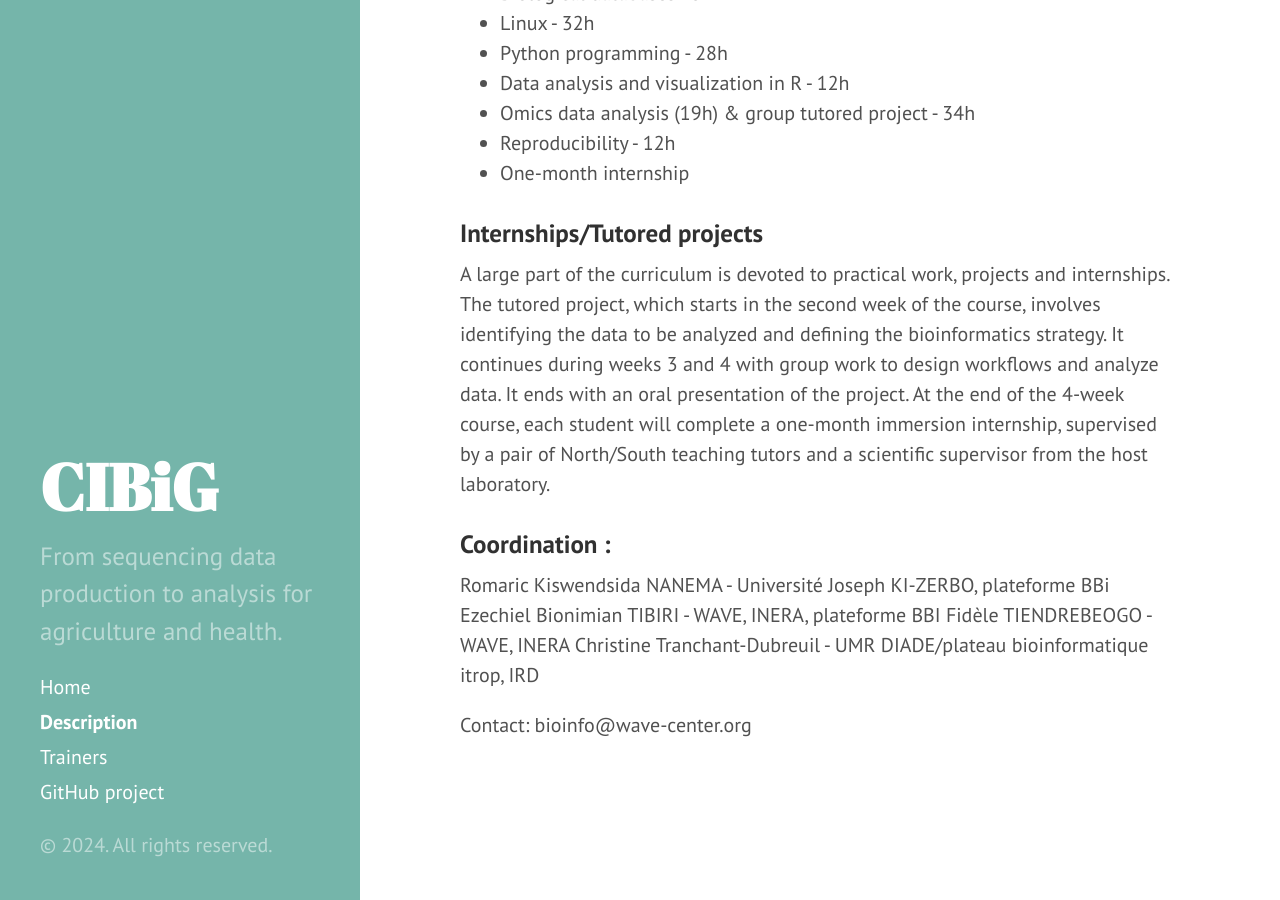
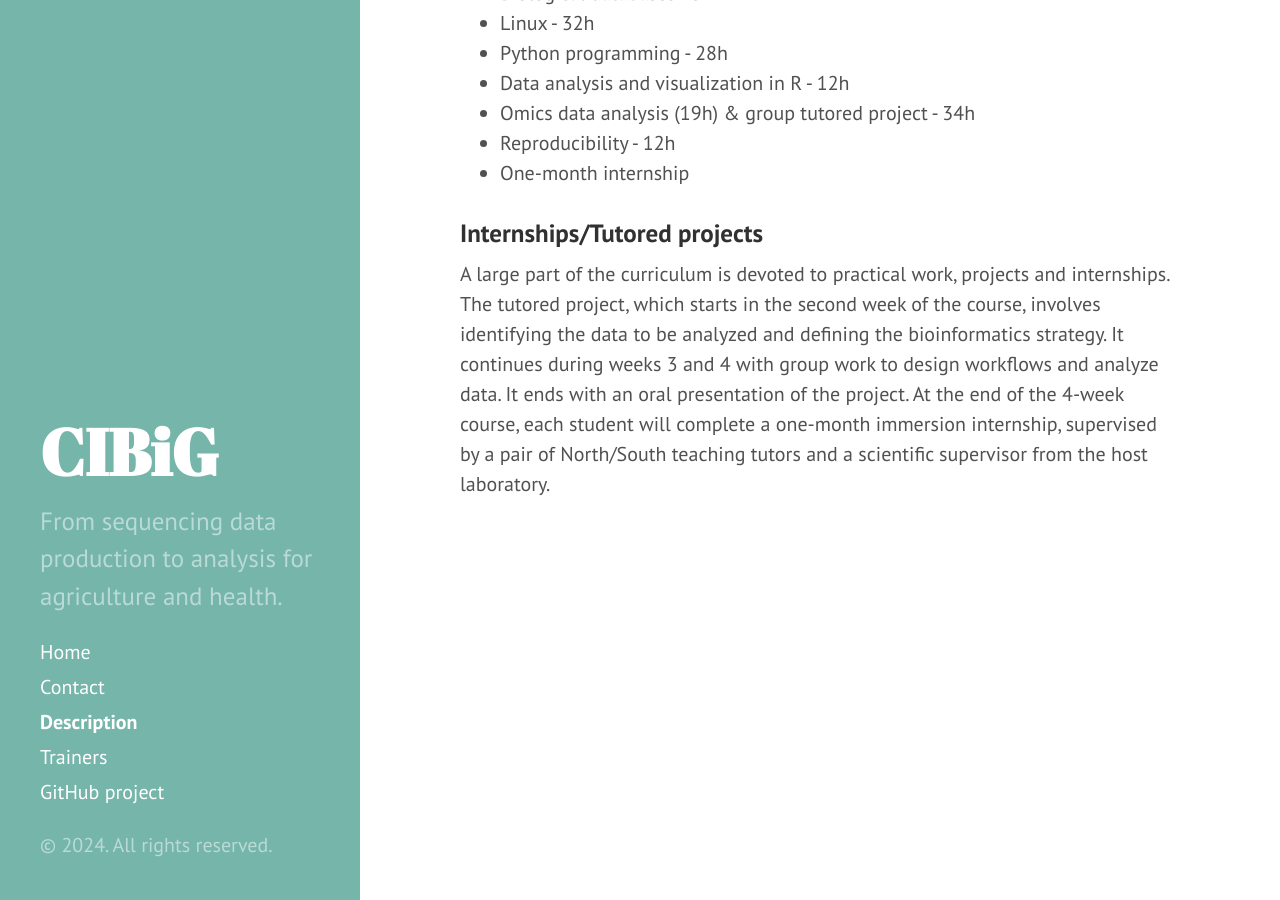
Before and after one commit to CIBiG-Course/CIBiG-course.github.io, a Jekyll site: the page built from docs/description.md, in a window 1280 px wide and 900 px high, scrolled down 1230 px. Built offline with Jekyll 4.4.1, drawn with Linux system fonts in a browser that asks for light colours.

Commit message:
modify desc contact

```diff
--- a/docs/description.md
+++ b/docs/description.md
@@ -39,11 +39,3 @@ The certificate offers a multidisciplinary training, covering technical and scie
 A large part of the curriculum is devoted to practical work, projects and internships.
 The tutored project, which starts in the second week of the course, involves identifying the data to be analyzed and defining the bioinformatics strategy. It continues during weeks 3 and 4 with group work to design workflows and analyze data. It ends with an oral presentation of the project.
 At the end of the 4-week course, each student will complete a one-month immersion internship, supervised by a pair of North/South teaching tutors and a scientific supervisor from the host laboratory.
-
-### Coordination :
-Romaric Kiswendsida NANEMA - Université Joseph KI-ZERBO, plateforme BBi
-Ezechiel Bionimian TIBIRI - WAVE, INERA, plateforme BBI
-Fidèle TIENDREBEOGO - WAVE, INERA
-Christine Tranchant-Dubreuil - UMR DIADE/plateau bioinformatique itrop, IRD
-
-Contact: bioinfo@wave-center.org
```
Also changed, not shown: docs/contact.md (added, +13 -0 lines).
